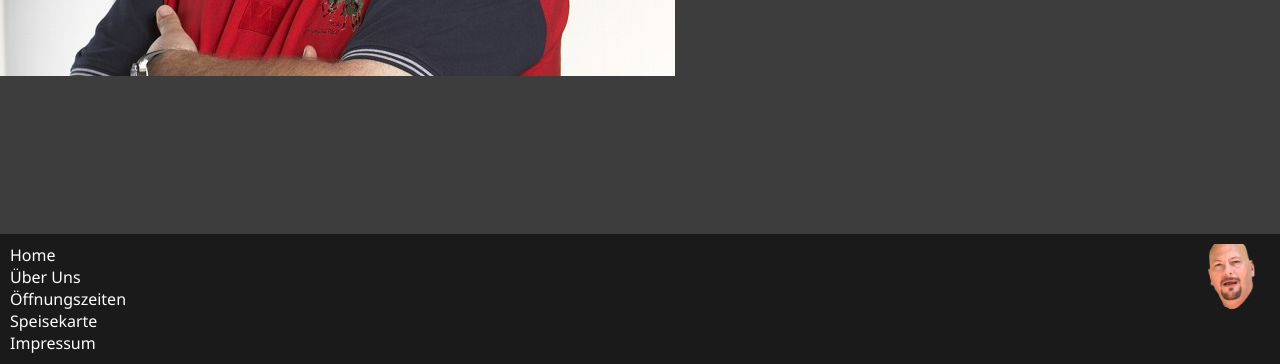
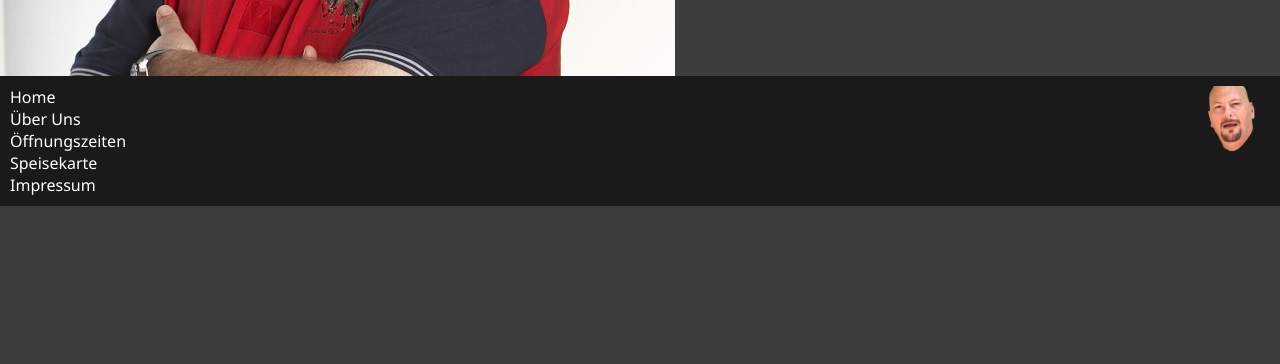
Before and after one commit to Ziray-a/JumboSchreinerDiner, a plain HTML site: page index.html in a window 1280 px wide. Shown: the part 436-800 px from the top of the page. Drawn offline with Linux system fonts and the light colour scheme.

Commit message:
CSS gefixed sodass text nicht verschwindet

```diff
--- a/general.css
+++ b/general.css
@@ -32,15 +32,21 @@ body{
     background-color: #1a1a1a;
     text-align: left;
     width: 100%;
-    position: fixed;
-    bottom: 0;
+    position: relative;
+    float: bottom;
+    clear: both;
+    overflow: hidden;
+
 }
-
+.navigationdown{
+    background-color: #1a1a1a;
+}
 .navigationdown img{
     float: right;
     width: 10%;
     height: 10%;
     float:top;
+    background-color: #1a1a1a;
 }
 .footer a{
     text-decoration: none;
@@ -49,5 +55,6 @@ body{
     text-size-adjust: 50%;
     text-align: left;
     float: left;
+    background-color: #1a1a1a;
 
 }
```
